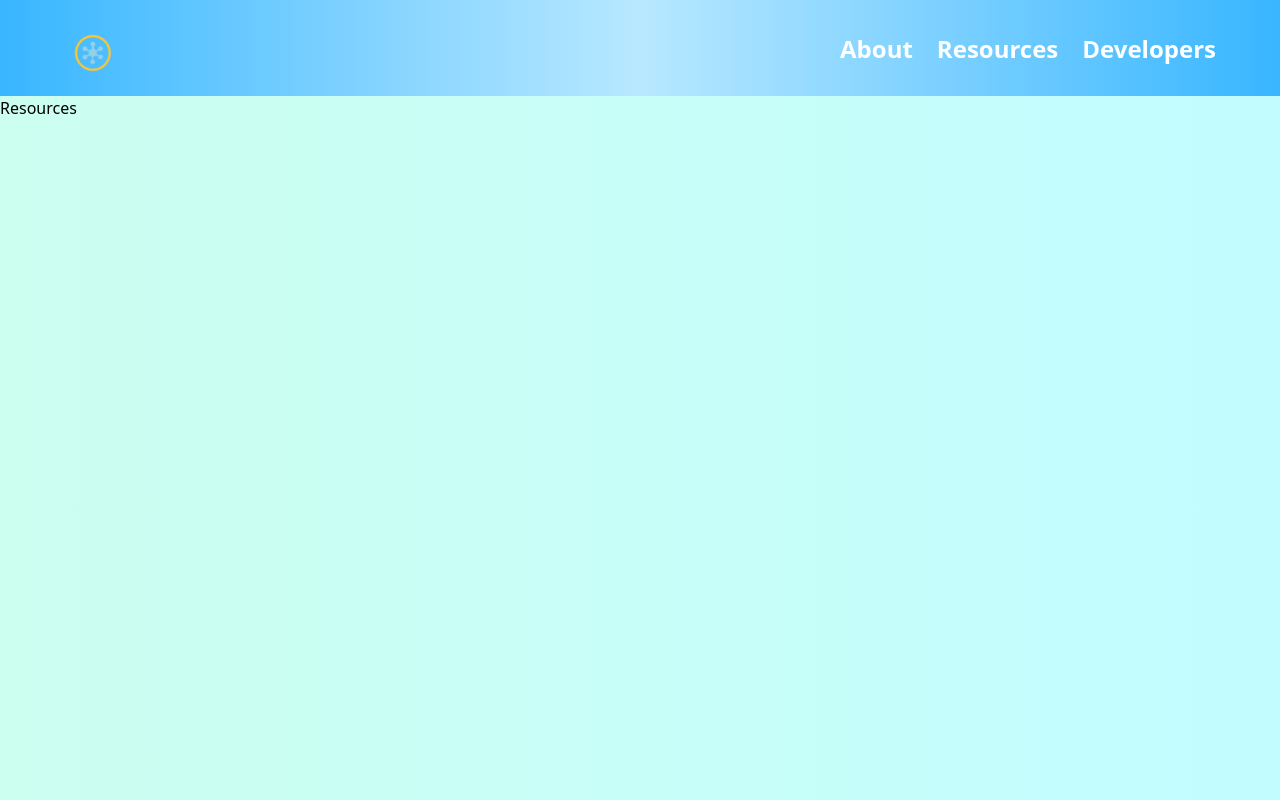
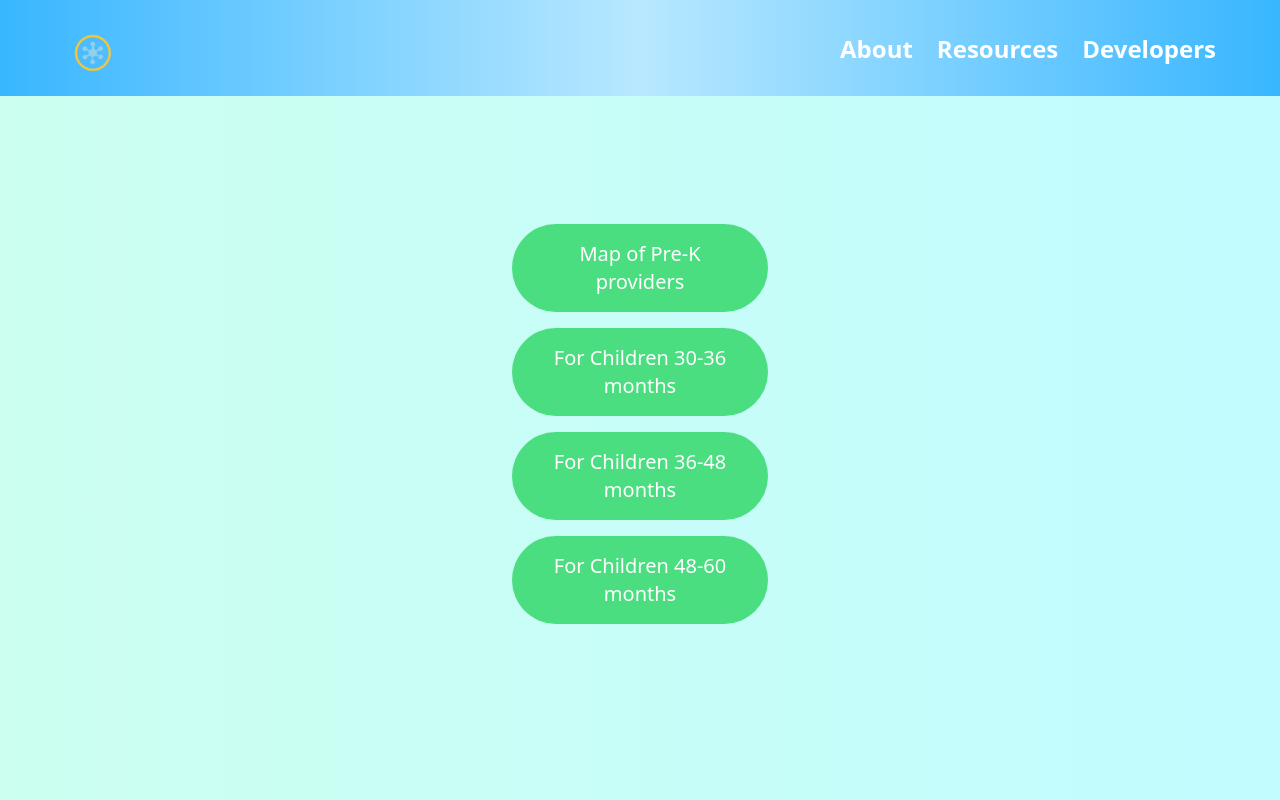
Before and after one commit to Ari-Jackson/hackathon-team-1, a React (Vite) app: page /resources in a window 1280 px wide. Shown: the top 800 px of the page. Built offline with nearby package versions, Linux system fonts and the light colour scheme.

Commit message:
developers design

```diff
--- a/src/App.jsx
+++ b/src/App.jsx
@@ -15,14 +15,16 @@ import NavBar from "./Components/NavBar";
 //Commons
 // import About from "./components/About";
 
-import SignIn from "./components/SignIn";
-import Resources from "./components/Resources";
+import SignIn from "./Components/SignIn";
+import Resources from "./Components/Resources";
+import Disclaimer from "./Components/Disclaimer";
 
 
 import Footer from "./Commons/Footer";
 import CalculateChildAge from "./Components/CalculateChildAge";
 import MeetTheDevelopers from "./Developers/MeetTheDevelopers";
 import Form from "./Components/Form";
+import Map from "./Components/Map";
 import FourOFour from  "./Components/Four0Four"
 
 
@@ -54,8 +56,11 @@ export default function App() {
           <Route path="/child-age" element={<CalculateChildAge />} />
           <Route path='/developers' element={<MeetTheDevelopers/>} />
           <Route path="/*" element={<FourOFour/>} />
+          <Route path="/disclaimer"  element={<Disclaimer/>}/>
           <Route path="/child-age" element={<CalculateChildAge/>}/>
           <Route path="/form"  element={<Form/>}/>
+          <Route path="/map"  element={<Map/>}/>
+
         </Routes>
         <Footer/>
       </BrowserRouter>
--- a/src/Components/CalculateChildAge.jsx
+++ b/src/Components/CalculateChildAge.jsx
@@ -45,7 +45,7 @@ const CalculateChildAge = () => {
   const navigate = useNavigate();
   return (
     <div className="h-screen">
-      <div className=" mx-auto mt-[10%] rounded-lg shadow-md bg-white w-[30%] h-[60%] flex grid  p-12 ">
+      <div className="mx-auto mt-[10%] rounded-lg shadow-md bg-white w-[30%] h-[60%] flex grid  p-12 ">
         <p className="text-3xl font-extrabold tracking-tight text-[#053560] mt-3">
           Please
           <br />
--- /dev/null
+++ b/src/Components/Disclaimer.jsx
@@ -0,0 +1,36 @@
+import { useNavigate } from "react-router-dom";
+
+export default function Disclaimer() {
+    const navigate = useNavigate();
+
+
+    const handleClick =()=>{
+        navigate("/child-age")
+    }
+
+  return (
+    <div className="h-screen">
+        <div className="mx-auto mt-[10%] rounded-lg shadow-md bg-white w-[30%] h-[60%] flex grid  p-12">
+        <p className="text-3xl font-extrabold tracking-tight text-[#053560] mt-1">
+        <div className="text-orange-400 p-0 m-0">&#9888;&#65039;</div>
+        <br/>
+        This is a preliminary assessment tool.
+        <br />
+        This application is not designed to make any formal diagnosis.
+        <br /> Any diagnosis must be made by a medical professional.
+      </p>
+
+        </div>
+        <div className="flex justify-center mt-32 m-24 ">
+      <button
+          onClick={handleClick}
+          type="button"
+          className="ml-inline-block rounded border-2 border-[#0065ff] px-6 pb-[6px] pt-2 text-xs font-medium uppercase leading-normal text-primary transition duration-150 ease-in-out hover:border-purple-600 hover:text-purple-600 hover:bg-opacity-10 hover:text-primary-600 focus:border-primary-600 focus:text-primary-600 focus:outline-none focus:ring-0 active:border-primary-700 active:text-primary-700 dark:hover:bg-neutral-100 dark:hover:bg-opacity-10 text-[#0065ff]"
+          data-te-ripple-init
+        >
+          Continue &gt;&gt;
+        </button>
+        </div>
+    </div>
+  );
+}
--- a/src/Components/Map.jsx
+++ b/src/Components/Map.jsx
@@ -1,6 +1,29 @@
 export default function Map() {
   return (
-    <>
+    <div className="h-screen">
+      <div className="grid grid-cols-2 gap-1">
+        <div className=" ml-[10%] mt-[10%] rounded-lg shadow-md bg-white h-fit flex grid p-12 ">
+          <h1 className="text-3xl font-extrabold tracking-tight text-[#053560] mt-3">
+            Preschool centers 🛝
+            </h1>
+          <p className="text-xl  tracking-tight text-[#053560] mt-3">
+            Preschool centers offer an ideal environment for both children with
+            challenging behaviors and those without to thrive.
+            <br/><br/>These centers
+            provide the tools and foster growth across domains such as
+            social/emotional, academic, fine and gross motor skills.
+            <br/><br/>Trained
+            educators also provide support to families that may have further
+            questions or are looking for a supportive community while they
+            navigate their child’s evaluation process.
+            <br/><br/>Through diverse learning
+            activities and peer interactions, children receive a solid
+            foundation for future educational experiences. Below, parents can
+            easily locate a quality childcare provider in their area.
+          </p>
+        </div>
+
+        <div className="m-12">
           <iframe
             src="https://www.google.com/maps/d/u/0/embed?mid=1fhoFFVdY5piZ7qeSeG9ujpyAjWz4plA&ehbc=2E312F"
             width="640"
@@ -8,10 +31,15 @@ export default function Map() {
           ></iframe>
           <p>
             Map data provided by{" "}
-        <a className="underline" href="https://opendata.cityofnewyork.us/data/">
+            <a
+              className="underline"
+              href="https://opendata.cityofnewyork.us/data/"
+            >
               Open Data NYC
             </a>
           </p>
-    </>
+        </div>
+      </div>
+    </div>
   );
 }
--- a/src/Components/Resources.jsx
+++ b/src/Components/Resources.jsx
@@ -1,8 +1,26 @@
+import { Link } from "react-router-dom"
 
 export default function Resources() {
   return (
-    <div className="h-screen">
-      Resources
+    <div className="h-screen mt-[10%]">
+      <ul className="mx-[40%]">
+       <li className=" py-4 my-4 text-xl text-center text-white transition-colors duration-300 bg-green-400 rounded-full hover:bg-green-500 ease px-9 md:w-auto">
+        <Link to="/map">
+        Map of Pre-K providers
+        </Link></li>
+        <li className=" py-4 my-4  text-xl text-center text-white transition-colors duration-300 bg-green-400 rounded-full hover:bg-green-500 ease px-9 md:w-auto">
+        <Link to="/map">
+        For Children 30-36 months
+        </Link></li>
+        <li className=" py-4 my-4  text-xl text-center text-white transition-colors duration-300 bg-green-400 rounded-full hover:bg-green-500 ease px-9 md:w-auto">
+        <Link to="/map">
+        For Children 36-48 months
+        </Link></li>
+        <li className=" py-4 my-4  text-xl text-center text-white transition-colors duration-300 bg-green-400 rounded-full hover:bg-green-500 ease px-9 md:w-auto">
+        <Link to="/map">
+        For Children 48-60 months
+        </Link></li>
+      </ul>
     </div>
   )
 }
--- a/src/Components/SignIn.jsx
+++ b/src/Components/SignIn.jsx
@@ -5,7 +5,9 @@ export default function SignIn() {
   const navigate = useNavigate();
 
   const handleClick = () => {
-    navigate("/child-age");
+    // navigate("/child-age");
+    navigate("/disclaimer");
+
   };
   return (
     <div className="grid grid-cols-2 gap-1 mt-12">
--- a/src/Developers/MeetTheDevelopers.jsx
+++ b/src/Developers/MeetTheDevelopers.jsx
@@ -12,57 +12,42 @@ import TaylorAndDaughter from '../Images/TaylorAndDaughter.jpeg'
 
 const MeetTheDevelopers = () => {
     return (
+      <div>
+        <div className="grid grid-cols-2 m-12">
+            <div className="mx-auto mt-[20%]  shadow-md bg-[#ff801c]-500 w-[70%] h-[70%] flex grid  p-12 border-8 border-yellow-100">
+            <p className=" mt-[30%] ml-[20%] text-5xl font-extrabold tracking-tight text-[#0065ff] mt-3">
+              Learn
+              <br />
+              More
+              <br />
+              About Us
+            </p>
+            </div>
 
-      <div>
-        <div className="grid grid-cols-2">
-          <h1 className="flex justify-center py-auto">Learn More About Us</h1>
           <div className="w-[90%] mt-20">
             <img src={MeetDevelopers} alt="The Developers" height="700px" />
           </div>
 
-        <div>
+          <div>
 
-
-            <h1>Learn More About Us</h1>
 
             <Ari />
 
-            <img src={AriDogs}
-                alt="Ari and his dogs"
-                height='700px'
-            />
+            <img src={AriDogs} alt="Ari and his dogs" height="700px" />
 
             <Ariunaa />
-            <img src={AriunaaReading}
-                alt='Ariunaa Reading'
-                height='700px'
-            />
+            <img src={AriunaaReading} alt="Ariunaa Reading" height="700px" />
             <Diandre />
-            <img src={DiandreGym}
-                alt='Diandre at the gym'
-                height='700px'
-            />
+            <img src={DiandreGym} alt="Diandre at the gym" height="700px" />
             <Taylor />
 
-            <img src={TaylorAndDaughter}
-                alt='Taylor Gardening'
-                width='1140px'
+            <img
+              src={TaylorAndDaughter}
+              alt="Taylor Gardening"
+              width="1140px"
             />
-
+          </div>
         </div>
-        </div>
-
-        <Ari />
-
-        <img src={AriDogs} alt="Ari and his dogs" height="700px" />
-
-        <Ariunaa />
-        <img src={AriunaaReading} alt="Ariunaa Reading" height="700px" />
-        <Diandre />
-        <img src={DiandreGym} alt="Diandre at the gym" height="700px" />
-        <Taylor />
-
-        <img src={TaylorAndDaughter} alt="Taylor Gardening" width="1140px" />
       </div>
     );
 }
```
Lines whose indentation alone changed are shown as unchanged.
